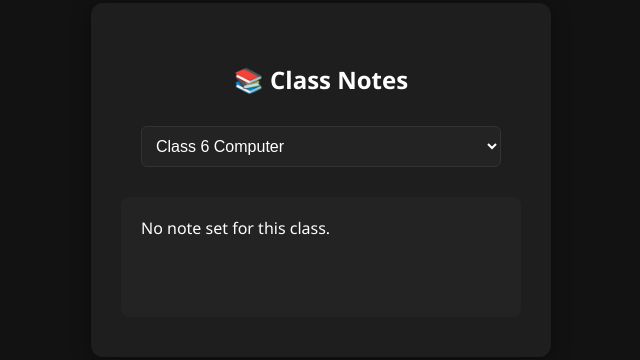
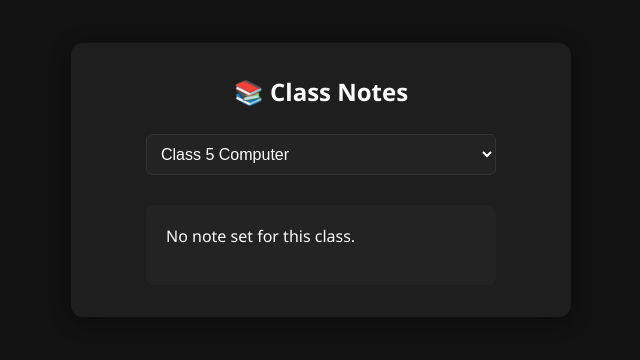
Before and after one commit to amin-nepali/school-level-notes, a plain HTML site: page class.html in a window 1280 px wide. Shown: the part 220-580 px from the top of the page, without its empty margins (319-959 px from the left). Drawn offline with Linux system fonts and the light colour scheme.

Commit message:
Update class.html

```diff
--- a/class.html
+++ b/class.html
@@ -5,26 +5,44 @@
   <title>Class Notes</title>
   <meta name="viewport" content="width=device-width, initial-scale=1.0"/>
   <style>
+    html, body {
+      height: 100%;
+      margin: 0;
+      padding: 0;
+      box-sizing: border-box;
+    }
     body {
       background: #121212;
       color: #fff;
       font-family: 'Segoe UI', sans-serif;
+      min-height: 100vh;
+      margin: 0;
       display: flex;
       align-items: center;
       justify-content: center;
-      height: 100vh;
-      margin: 0;
     }
     .note-container {
       background: #1e1e1e;
-      padding: 40px 30px;
+      padding: 32px 16px;
       border-radius: 12px;
       box-shadow: 0 4px 20px rgba(0,0,0,0.4);
-      width: 400px;
+      width: 100%;
+      max-width: 500px;
       text-align: center;
+      box-sizing: border-box;
+      margin: 16px;
+      display: flex;
+      flex-direction: column;
+      align-items: center;
+    }
+    h2 {
+      margin-top: 0;
+      margin-bottom: 16px;
+      font-size: 1.5em;
     }
     select {
-      width: 90%;
+      width: 100%;
+      max-width: 350px;
       margin: 10px 0;
       padding: 10px;
       border-radius: 6px;
@@ -32,6 +50,7 @@
       background: #232323;
       color: #fff;
       font-size: 1em;
+      box-sizing: border-box;
     }
     .note {
       margin-top: 20px;
@@ -41,6 +60,23 @@
       min-height: 80px;
       text-align: left;
       white-space: pre-wrap;
+      width: 100%;
+      max-width: 350px;
+      box-sizing: border-box;
+      overflow-wrap: break-word;
+      word-break: break-word;
+      overflow-y: auto;
+      max-height: 60vh;
+    }
+    @media (max-width: 600px) {
+      .note-container {
+        padding: 16px 4px;
+        max-width: 98vw;
+      }
+      .note, select {
+        max-width: 98vw;
+        font-size: 1em;
+      }
     }
   </style>
 </head>
@@ -48,12 +84,12 @@
   <div class="note-container">
     <h2>📚 Class Notes</h2>
     <select id="classSelect">
+      <option value="class5computer">Class 5 Computer</option>
       <option value="class6computer">Class 6 Computer</option>
       <option value="class7computer">Class 7 Computer</option>
       <option value="class8computer">Class 8 Computer</option>
       <option value="class6health">Class 6 Health</option>
       <option value="class7health">Class 7 Health</option>
-      <option value="class5computer">Class 5 Computer</option>
     </select>
     <div class="note" id="noteDisplay"></div>
   </div>
```
